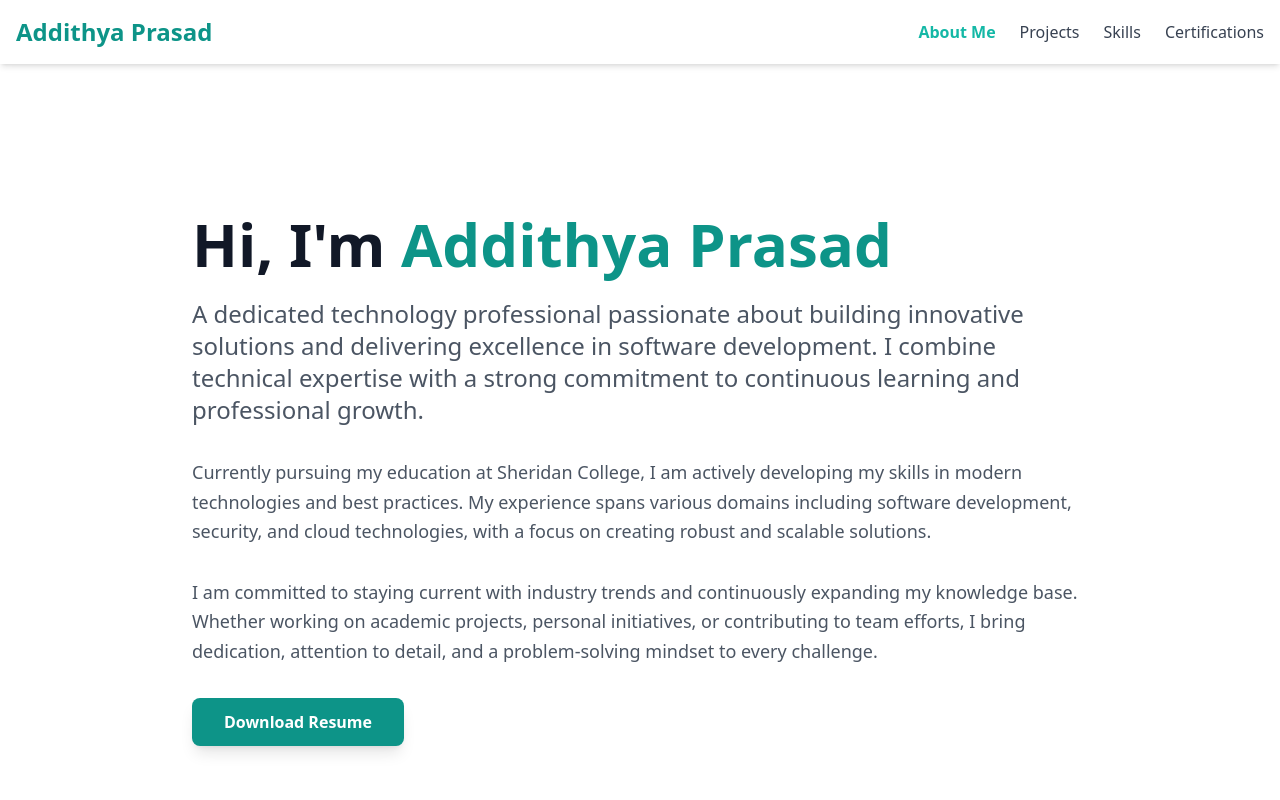
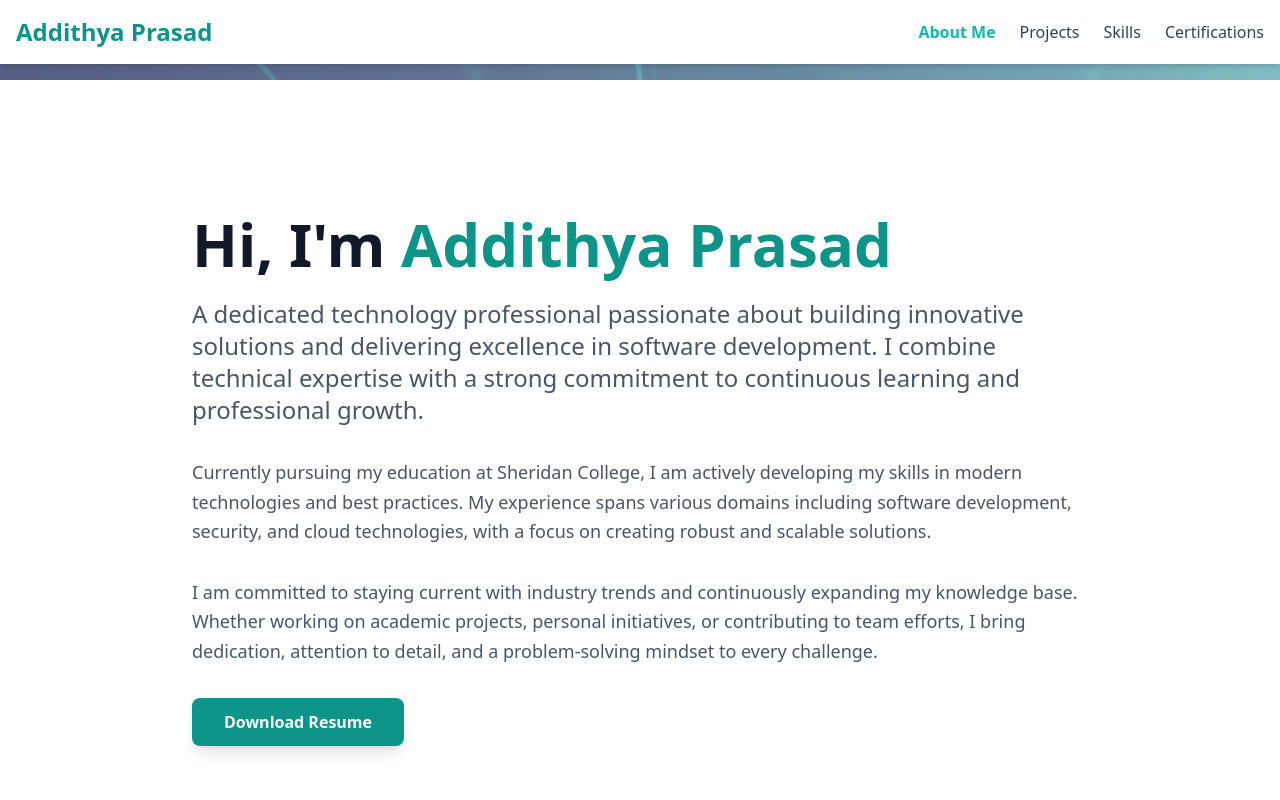
Before and after one commit to addithyaprasad/Portfolio, a plain HTML site: page index.html in a window 1280 px wide. Shown: the top 800 px of the page. Drawn offline with nearby package versions, Linux system fonts and the light colour scheme.

Commit message:
Add background image file and reduce overlay opacity for better visibility

```diff
--- a/index.html
+++ b/index.html
@@ -26,7 +26,7 @@
             left: 0;
             width: 100%;
             height: 100%;
-            background: rgba(255, 255, 255, 0.85);
+            background: rgba(255, 255, 255, 0.3);
             z-index: -1;
         }
 
```
Also changed, not shown: bg.png (added).
